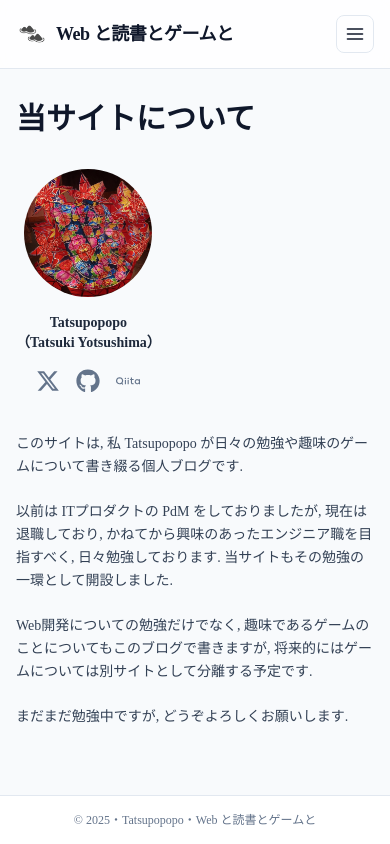
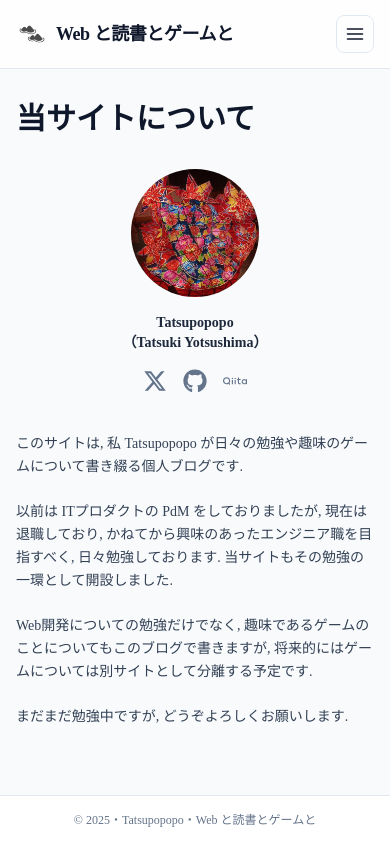
Before and after one commit to Tatsupopopo/next-markdown-learning-blog, a Next.js app: page /about in a window 390 px wide. Built offline with nearby package versions, Linux system fonts and the light colour scheme; no server answers.

Commit message:
修正：Aboutページのスマホ対応

```diff
--- a/app/about/page.jsx
+++ b/app/about/page.jsx
@@ -8,7 +8,7 @@
       <h1 className="text-3xl font-bold">当サイトについて</h1>
 
       {/* 2カラム構成 */}
-      <div className="flex flex-col lg:flex-row gap-10 items-start">
+      <div className="flex flex-col lg:flex-row gap-10 items-center lg:items-start">
         {/* 左カラム：画像 + SNS */}
         <div className="flex flex-col items-center gap-4 shrink-0">
           {/* 画像のサイズ・形はそのまま */}
@@ -19,7 +19,9 @@
           />
 
           <h2 className="text-center text-sm font-semibold text-slate-800">
-            Tatsupopopo<br/>（Tatsuki Yotsushima）
+            Tatsupopopo
+            <br />
+            （Tatsuki Yotsushima）
           </h2>
 
           {/* SNS icons */}
```
